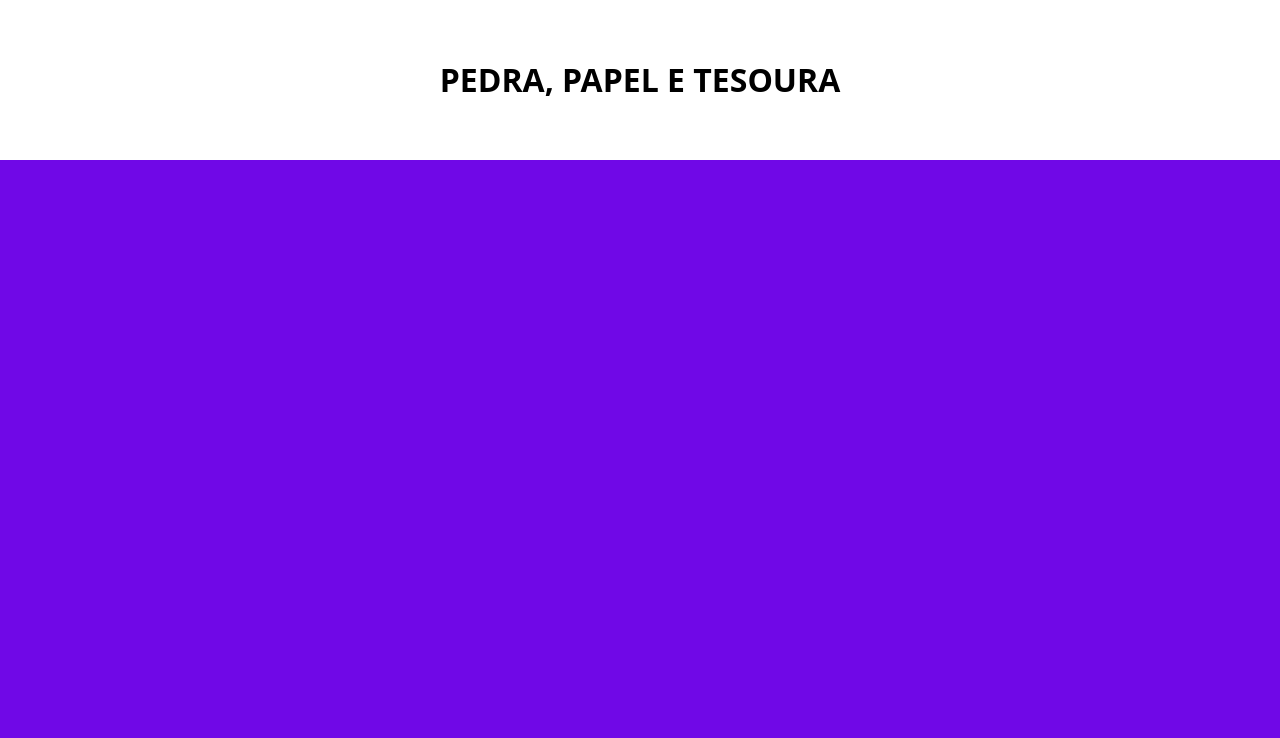
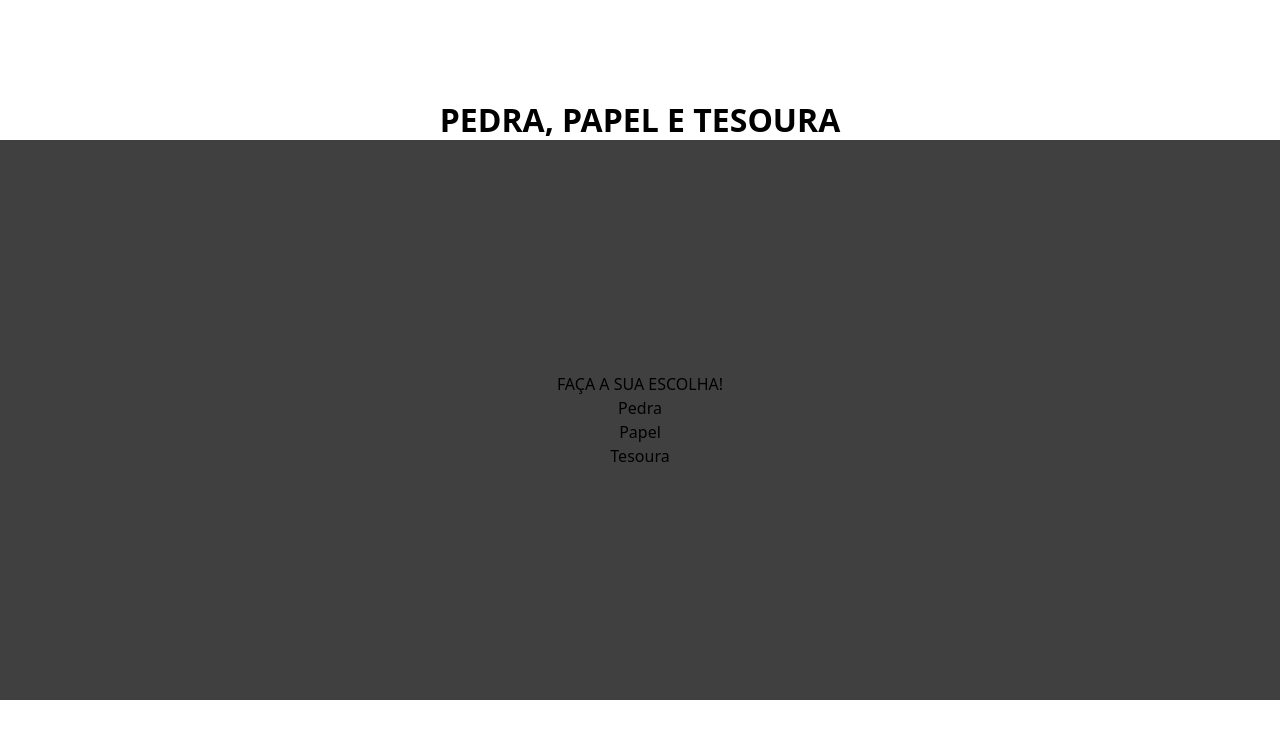
Before and after one commit to luizfritoli/momo-play, a React (Vite) app: page /jokenpo in a window 1280 px wide. Both pictures are taken after a click on the button "JOGAR". Shown: the top 738 px of the page. Built offline with nearby package versions, Linux system fonts and the light colour scheme.

Commit message:
Lógica do pedra, papel e tesoura iniciada

```diff
--- a/src/components/jokenpo/Jokenpo.jsx
+++ b/src/components/jokenpo/Jokenpo.jsx
@@ -1,30 +1,109 @@
-import { useState, Activity } from "react";
-
+import { useState, Activity, useEffect } from "react";
 
 const Jokenpo = () => {
+  // Começar a partida pela escolha
   const [isPlaying, setIsPlaying] = useState(false);
+
+  // Armazenar as escolhas do computador e do usuário
+  const [playerChoice, setPlayerChoice] = useState(null)
+  const [computerChoice, setComputerChoice] = useState(null)
+
+  const [runner, setRunner] = useState(false)
+
+  // Mostrar e destruir a mensagem da escolha do usuário
+  const [showMessage, setShowMessage] = useState(false)
+
+  const [result, setResult] = useState(null)
+  const startJokenpoMatch = () => {
+    const options = ["Stone", "Paper", "Scissors"]
+
+    setComputerChoice(options[Math.floor(Math.random() * options.length)])
+
+    console.log(computerChoice)
+
+   if (
+  (playerChoice === "Stone" && computerChoice === "Scissors") ||
+  (playerChoice === "Paper" && computerChoice === "Stone") ||
+  (playerChoice === "Scissors" && computerChoice === "Paper")
+) {
+  setResult("Você venceu!")
+} else if (playerChoice === computerChoice) {
+  setResult("Empate!");
+} else {
+  setResult("Você perdeu!")
+}
+
+  }
+
+  const setChoice = (choice) => {
+    setPlayerChoice(choice)
+    setShowMessage(true)
+    setRunner(true)
+}
+
+  useEffect(() => {
+    const handler = setTimeout(()=> {
+      setRunner(false)
+    }, 4000)
+
+    return () => clearTimeout(handler)
+  }, [runner])
+
+  useEffect(() => {
+    const visibility = setTimeout(() => {
+      setShowMessage(false)
+      startJokenpoMatch()
+    }, 3000)
+
+    return () => clearTimeout(visibility)
+  }, [showMessage])
   return (
     <section className="flex flex-col justify-center items-center h-screen w-full">
-      <div className="h-[20%] flex justify-center items-center">
+      <div className="h-[5%] flex justify-center items-center">
         <h1 className="text-center font-bold text-[2em]">PEDRA, PAPEL E TESOURA</h1>
       </div>
-      <div
-        className={
-          !isPlaying
-            ? "flex flex-col justify-center items-center h-[80%] w-full bg-green-700"
-            : "flex flex-col justify-center items-center h-[80%] w-full bg-violet-700"
-        }
-      >
       <Activity mode={isPlaying ? "hidden" : "visible"}>
+        <div className="flex flex-col justify-center items-center h-[70%] w-full bg-green-700">
           <button
             type="button"
-          className="bg-green-600 text-[2.5em] p-4 cursor-pointer rounded-lg w-[6em] mb-[5em] text-[#FFF] font-medium"
+            className="bg-green-600 text-[2.5em] p-4 cursor-pointer rounded-lg w-[6em]
+            mb-[5em] text-[#FFF] font-medium"
             onClick={() => setIsPlaying(true)}
           >
             JOGAR
           </button>
+        </div>
       </Activity>
+      <Activity mode={isPlaying && !playerChoice ? "visible" : "hidden"}>
+        <div className="flex flex-col justify-center items-center h-[70%] w-full bg-neutral-700">
+          <h2>FAÇA A SUA ESCOLHA!</h2>
+          <button type="button" onClick={() => setChoice("Stone")}>
+            Pedra
+          </button>
+          <button type="button" onClick={() => setChoice("Paper")}>
+            Papel
+          </button>
+          <button type="button" onClick={() => setChoice("Scissors")}>
+            Tesoura
+          </button>
         </div>
+      </Activity>
+      <Activity mode={isPlaying && playerChoice ? "visible" : "hidden"}>
+        <div className="flex flex-col gap-12 justify-center items-center h-[70%] w-full bg-violet-300">
+          {showMessage && (
+            <h2 className="">
+              Sua escolha foi{" "}
+              {playerChoice === "Stone" ? "pedra" : playerChoice === "Paper" ? "papel" : "tesoura"}!
+            </h2>
+          )}
+          <div className="flex gap-12">
+            <span>{runner ? "Escolhendo..." : playerChoice}</span>
+            <span>VS</span>
+            <span>{runner ? "Escolhendo..." : computerChoice}</span>
+            <span>{runner ? null : result}</span>
+          </div>
+        </div>
+      </Activity>
     </section>
   );
 };
```
Lines whose indentation alone changed are shown as unchanged.
